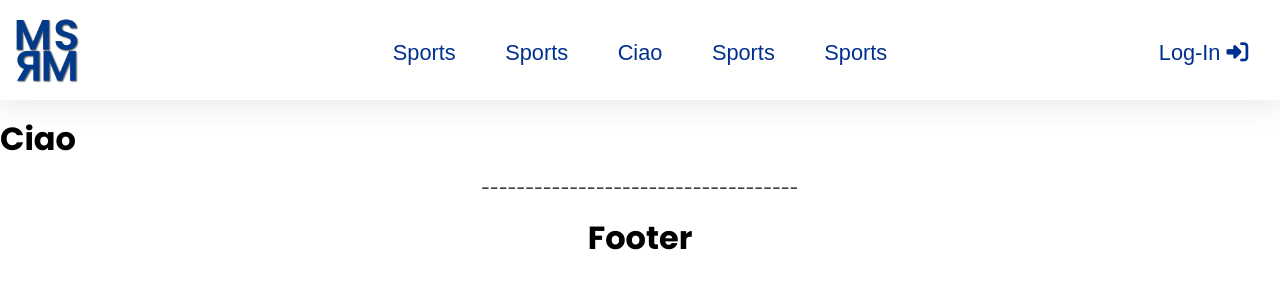
After one commit to antoniobellamia/msmr, a PHP site: page / in a window 1280 px wide. The commit adds this page. Shown: the top 300 px of the page. Run offline with PHP 8.4, Linux system fonts and the light colour scheme; some libraries are stand-ins or nearby versions.

Commit message:
aggiunto file index. Fix generali.

```diff
--- /dev/null
+++ b/components/footer.php
@@ -0,0 +1,5 @@
+</main>
+<center>------------------------------------</center>
+<center><h1>Footer</h1></center>
+</body>
+</html>
--- a/components/navbar-general-bott.php
+++ b/components/navbar-general-bott.php
@@ -65,3 +65,6 @@ function menuOn() {
     document.getElementById("menu-elem2").style.display = "initial";
 }
     </script>
+
+
+<main>
--- a/components/navbar-general-top.php
+++ b/components/navbar-general-top.php
@@ -1,7 +1,4 @@
-<!DOCTYPE html>
-<html lang="it">
 
-<head>
     <?php include_once $_SERVER['DOCUMENT_ROOT']. '/msmr/styles/header-include.php' ?>
 </head>
 
--- /dev/null
+++ b/index.php
@@ -0,0 +1,10 @@
+<!DOCTYPE html>
+<html>
+    <head>
+        <title>HOMEPAGE</title>
+        <?php include_once $_SERVER['DOCUMENT_ROOT']. '/msmr/components/navbar-out.php' ?>
+    <!--BODY-->
+
+    <h1>Ciao</h1>
+
+    <?php include_once $_SERVER['DOCUMENT_ROOT']. '/msmr/components/footer.php' ?>
--- a/info_sui_path.txt
+++ b/info_sui_path.txt
@@ -1,5 +1,7 @@
 INCLUDE
 <?php include $_SERVER['DOCUMENT_ROOT']. '/msmr/PATH' ?>
 
+<?php include_once $_SERVER['DOCUMENT_ROOT']. '/msmr/components/navbar-out.php' ?>
+
 LINK, SRC. HREF ECC
     src="<?= '//'.$_SERVER['SERVER_NAME']?>/msmrPATH"
```
